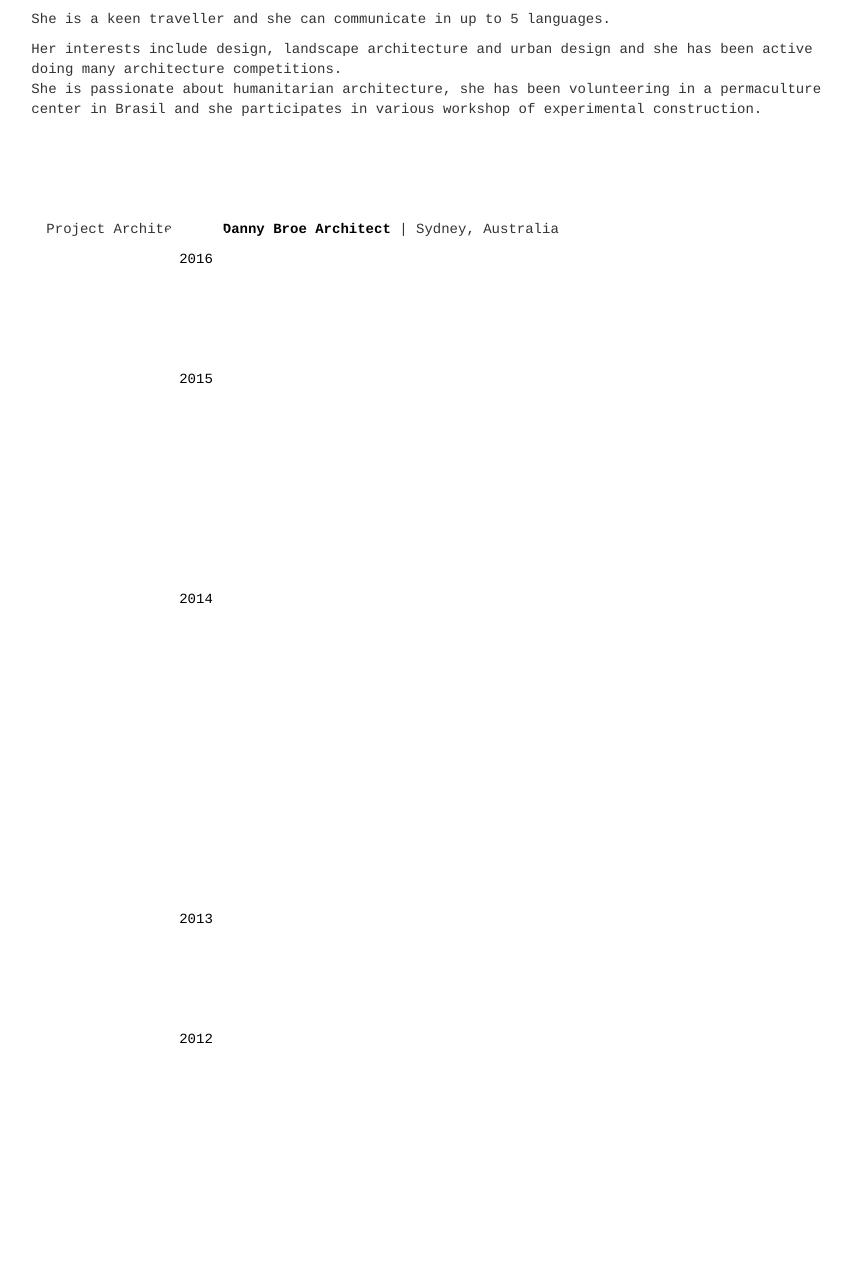
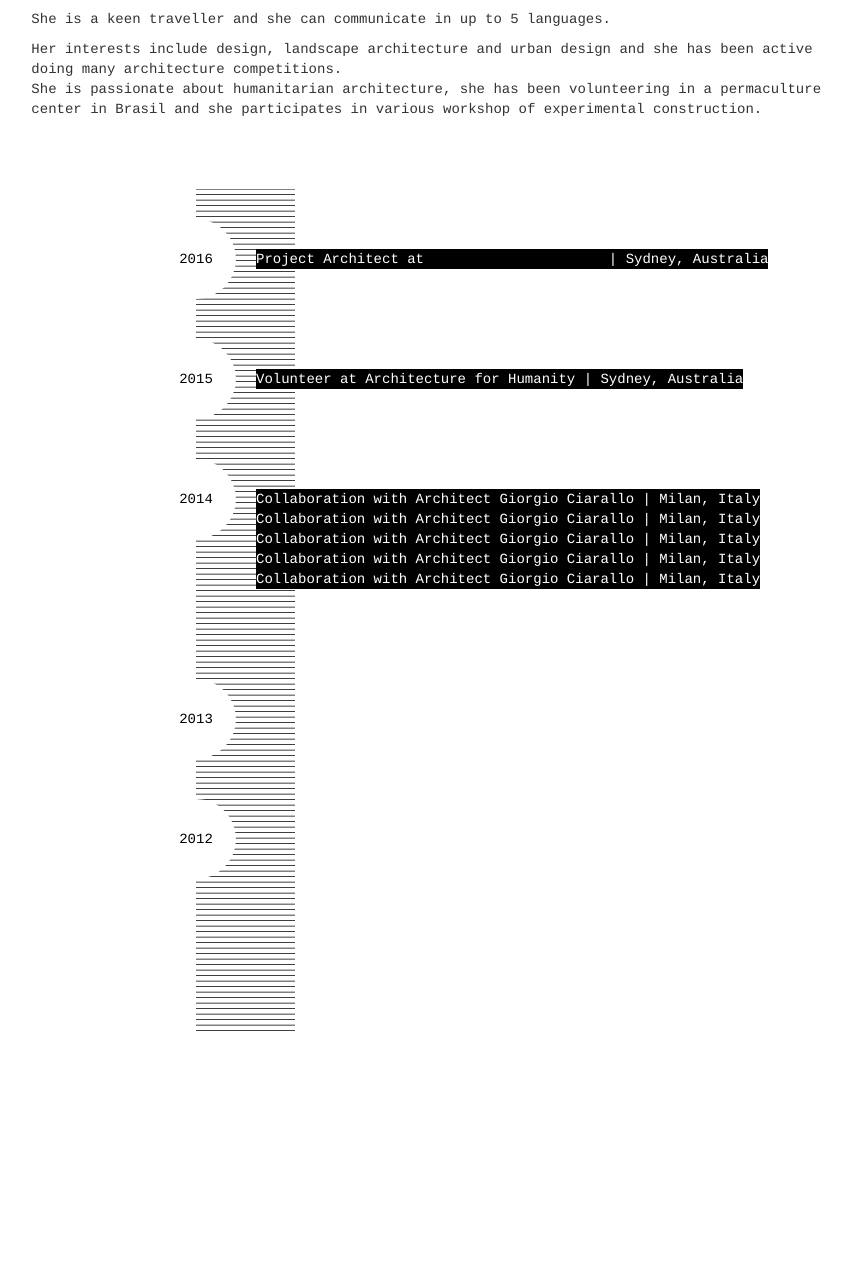
Before and after one commit to fedetaglia/serenavaccari, a Rails app: template app/views/pages/about.html.slim in a window 1280 px wide. Shown: the part 312-1583 px from the top of the page, without its empty margins (197-1048 px from the left). Run offline with Rails 7, Linux system fonts and the light colour scheme; the template is opened without the code that fills it, so the values that code supplies are empty; style sheets or scripts are compiled from the project's sources; parts of the project's set-up code (start-up, migrations or seed data) failed here and were passed over; some libraries are stand-ins or nearby versions.

Commit message:
update timeline

```diff
--- a/app/assets/stylesheets/history.css.scss
+++ b/app/assets/stylesheets/history.css.scss
@@ -6,7 +6,13 @@
     top: -10px;
     bottom: 0px;
   }
-
+  .description {
+    position: absolute;
+    left: calc(20% + 60px);
+    background-color: black;
+    color: white;
+    margin-top: 30px;
+  }
   .years {
     background-color: white;
     color: black;
@@ -29,17 +35,4 @@
       height: 300px;
     }
   }
-  .separator {
-    height: 100%;
-    min-height: 100px;
-  }
-
-  .dotted {
-    height: 100%;
-    min-height: 100px;
-    width:1px;
-    display:inline-block;
-    border-left: 5px dashed black;
-  }
-
 }
--- a/app/views/pages/_history.html.slim
+++ b/app/views/pages/_history.html.slim
@@ -1,6 +1,5 @@
 .history
-  / = image_tag 'line.png', class: 'line-image'
-  .line-image
+  = image_tag 'line.png', class: 'line-image'
   .history-line
     .years
       | 2016
@@ -10,13 +9,30 @@
         = link_to "Danny Broe Architect", 'http://www.dannybroearchitect.com', class: 'black-link', target: '_blank'
       |  | Sydney, Australia
 
+  .history-line
+    .years
+      | 2015
+    .description
+      | Volunteer at Architecture for Humanity
+      |  | Sydney, Australia
   .history-line.double
     .years
-      | 2015
-
-  .history-line.triple
-    .years
       | 2014
+    .description
+      | Collaboration with Architect Giorgio Ciarallo
+      |  | Milan, Italy
+      br
+      | Collaboration with Architect Giorgio Ciarallo
+      |  | Milan, Italy
+      br
+      | Collaboration with Architect Giorgio Ciarallo
+      |  | Milan, Italy
+      br
+      | Collaboration with Architect Giorgio Ciarallo
+      |  | Milan, Italy
+      br
+      | Collaboration with Architect Giorgio Ciarallo
+      |  | Milan, Italy
 
   .history-line
     .years
```
Also changed, not shown: other parts of app/views/pages/_history.html.slim (+0 -39 lines).
